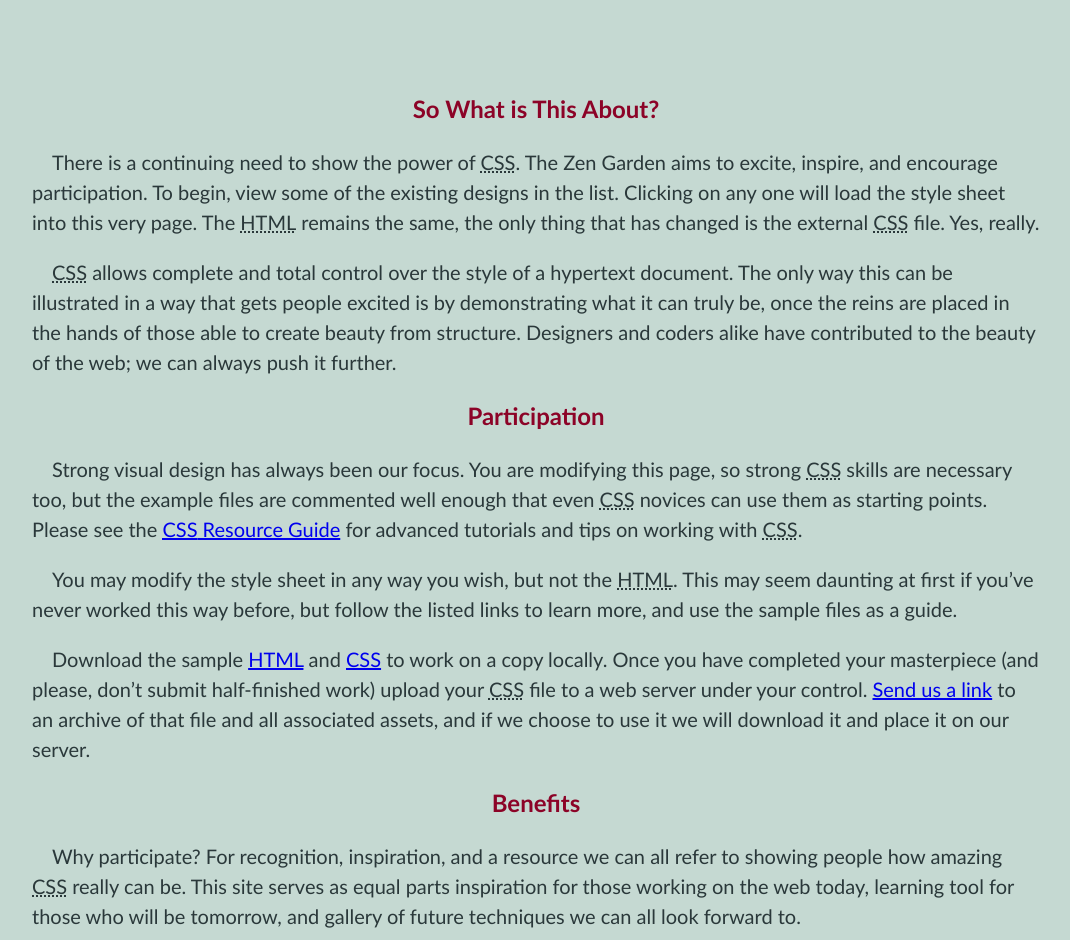
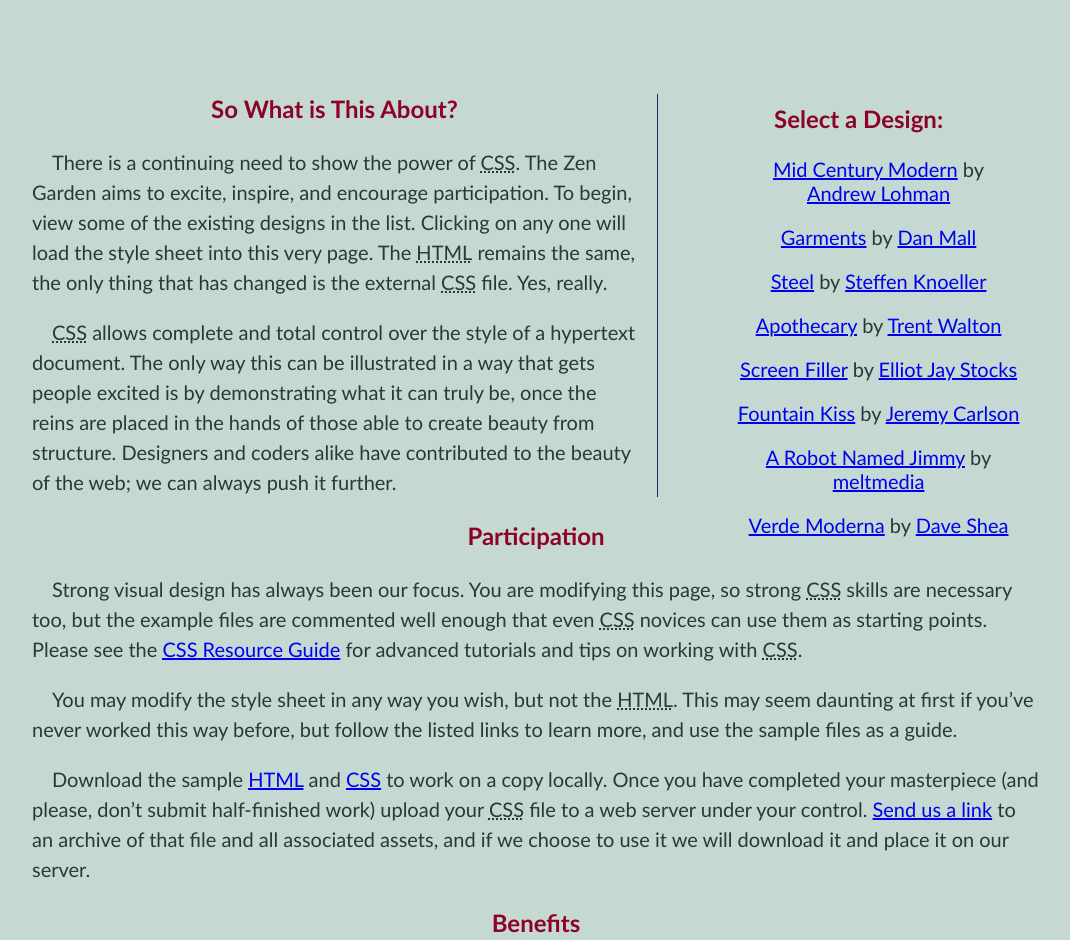
Before and after one commit to thulionicodemos/desenvolve-introducao-web, a plain HTML site: page CSS Zen Garden/index.html in a window 1280 px wide. Shown: the part 488-1428 px from the top of the page, without its empty margins (104-1174 px from the left). Drawn offline with Linux system fonts and the light colour scheme.

Commit message:
Update style.css
exercícios de posicionamento

```diff
--- a/CSS Zen Garden/style.css
+++ b/CSS Zen Garden/style.css
@@ -143,3 +143,35 @@ aside ul li {
 .main footer a:hover {
     color: #8C0327;
 }
+
+/*EXERCÍCIOS POSICIONAMENTO*/
+
+/*4. O foco dessa atividade será reposicionar os elementos da nossa página!
+
+4.1. Defina o elemento .page-wrapper como referência para posicionamento.
+
+4.2. Faça com que o painel .explanation ocupe 60% da largura disponível, mas crie um espaçamento a direita de 35% utilizando margin .
+a. Adicione uma borda à direita do painel de 1px, com a cor #1f295c
+b. Adicione um espaçamento interno de 2% no lado direito do painel.
+
+4.3. Agora mova o menu de designs para a direita da página, ocupando o espaço em branco deixado pelo elemento .explanation .
+a. Faça-o iniciar na parte superior da página, após a parte de introdução (por exemplo, aplicando top: 560px ).
+b. Faça-o iniciar após o elemento .explanation (por exemplo, aplicando left: 62% ).
+c. Adicione um espaçamento interno horizontal de 2% no menu para centralizá-lo.*/
+
+.page-wrapper {
+    position: relative;
+}
+
+.explanation {
+    width: 60%;
+    border-right: solid 1px #1f295c;
+    padding-right: 2%;
+}
+
+#design-selection {
+    position: absolute;
+    top: 560px;
+    left: 62%;
+    padding-left: 2%;
+}
```
